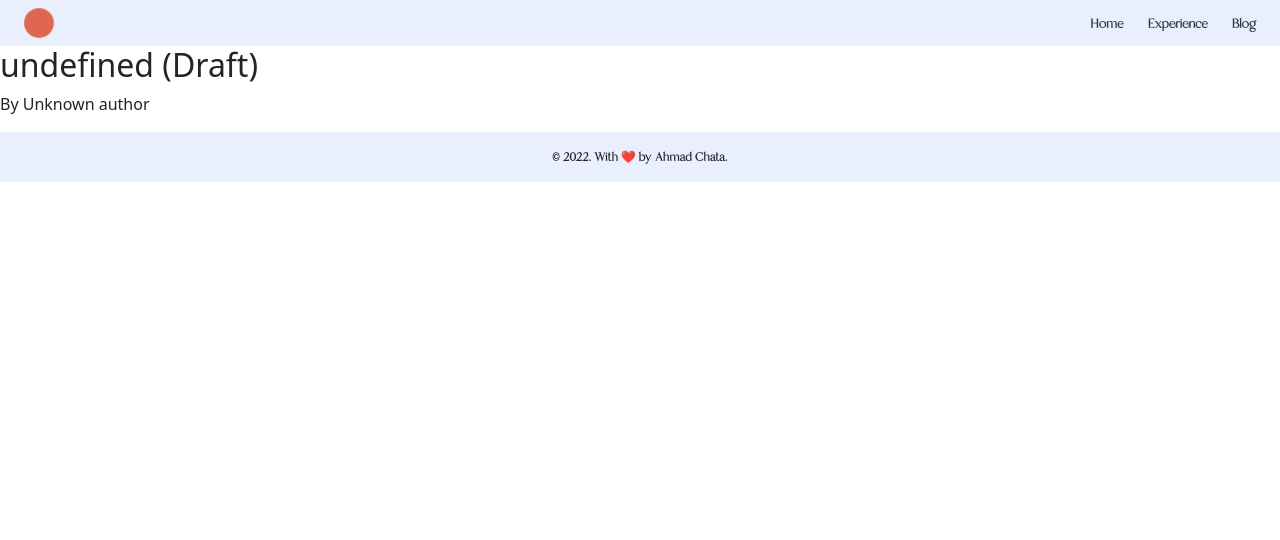
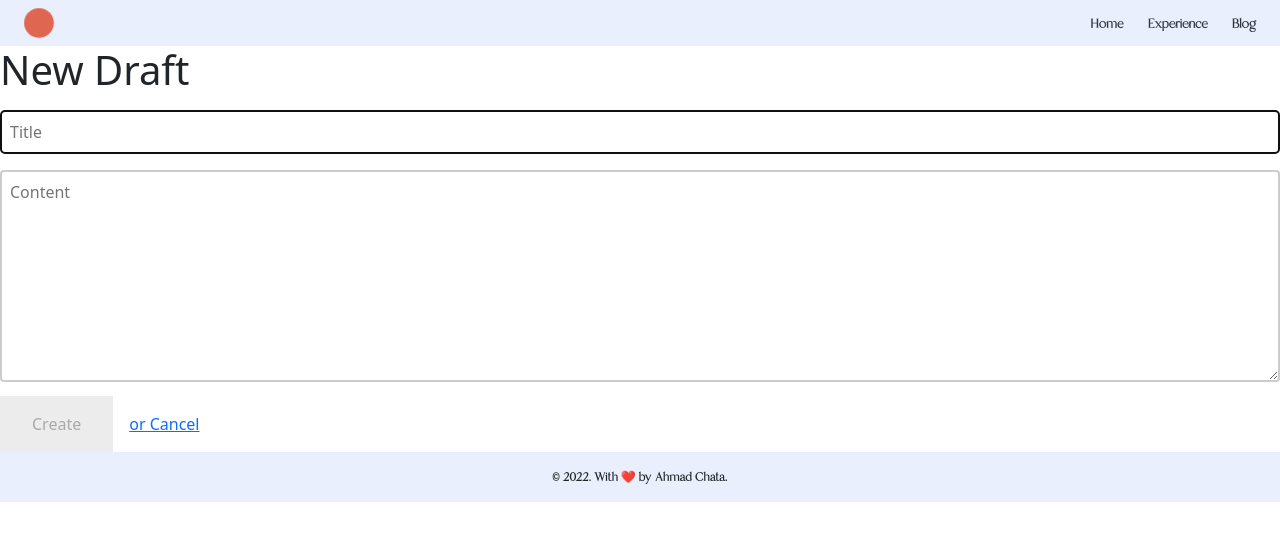
Before and after one commit to ahmadchata/portfolio_v2, a Next.js app: page /blog/create in a window 1280 px wide. Shown: the top 540 px of the page. Built offline with nearby package versions, Linux system fonts and the light colour scheme; no server answers; the database is empty.

Commit message:
Add a layout file and create blog page

```diff
--- /dev/null
+++ b/components/Layout.jsx
@@ -0,0 +1,17 @@
+import Head from "next/head";
+
+const Layout = ({ children, pageTitle }) => {
+  return (
+    <>
+      <Head>
+        <title>Ahmad Chata - {pageTitle}</title>
+        <meta name="description" content="Generated by create next app" />
+        <meta name="viewport" content="width=device-width, initial-scale=1" />
+        <link rel="icon" href="/favicon.ico" />
+      </Head>
+      {children}
+    </>
+  );
+};
+
+export default Layout;
--- /dev/null
+++ b/pages/blog/create.tsx
@@ -0,0 +1,72 @@
+import React, { useState } from "react";
+import Layout from "../../components/Layout";
+import Router from "next/router";
+
+const Draft: React.FC = () => {
+  const [title, setTitle] = useState("");
+  const [content, setContent] = useState("");
+
+  const submitData = async (e: React.SyntheticEvent) => {
+    e.preventDefault();
+    // TODO
+    // You will implement this next ...
+  };
+
+  return (
+    <Layout pageTitle={"Create Blog"}>
+      <div>
+        <form onSubmit={submitData}>
+          <h1>New Draft</h1>
+          <input
+            autoFocus
+            onChange={(e) => setTitle(e.target.value)}
+            placeholder="Title"
+            type="text"
+            value={title}
+          />
+          <textarea
+            cols={50}
+            onChange={(e) => setContent(e.target.value)}
+            placeholder="Content"
+            rows={8}
+            value={content}
+          />
+          <input disabled={!content || !title} type="submit" value="Create" />
+          <a className="back" href="#" onClick={() => Router.push("/")}>
+            or Cancel
+          </a>
+        </form>
+      </div>
+      <style jsx>{`
+        .page {
+          background: var(--geist-background);
+          padding: 3rem;
+          display: flex;
+          justify-content: center;
+          align-items: center;
+        }
+
+        input[type="text"],
+        textarea {
+          width: 100%;
+          padding: 0.5rem;
+          margin: 0.5rem 0;
+          border-radius: 0.25rem;
+          border: 0.125rem solid rgba(0, 0, 0, 0.2);
+        }
+
+        input[type="submit"] {
+          background: #ececec;
+          border: 0;
+          padding: 1rem 2rem;
+        }
+
+        .back {
+          margin-left: 1rem;
+        }
+      `}</style>
+    </Layout>
+  );
+};
+
+export default Draft;
```
Also changed, not shown: pages/blog/index.tsx (+3 -8 lines), pages/index.js (+3 -10 lines).
